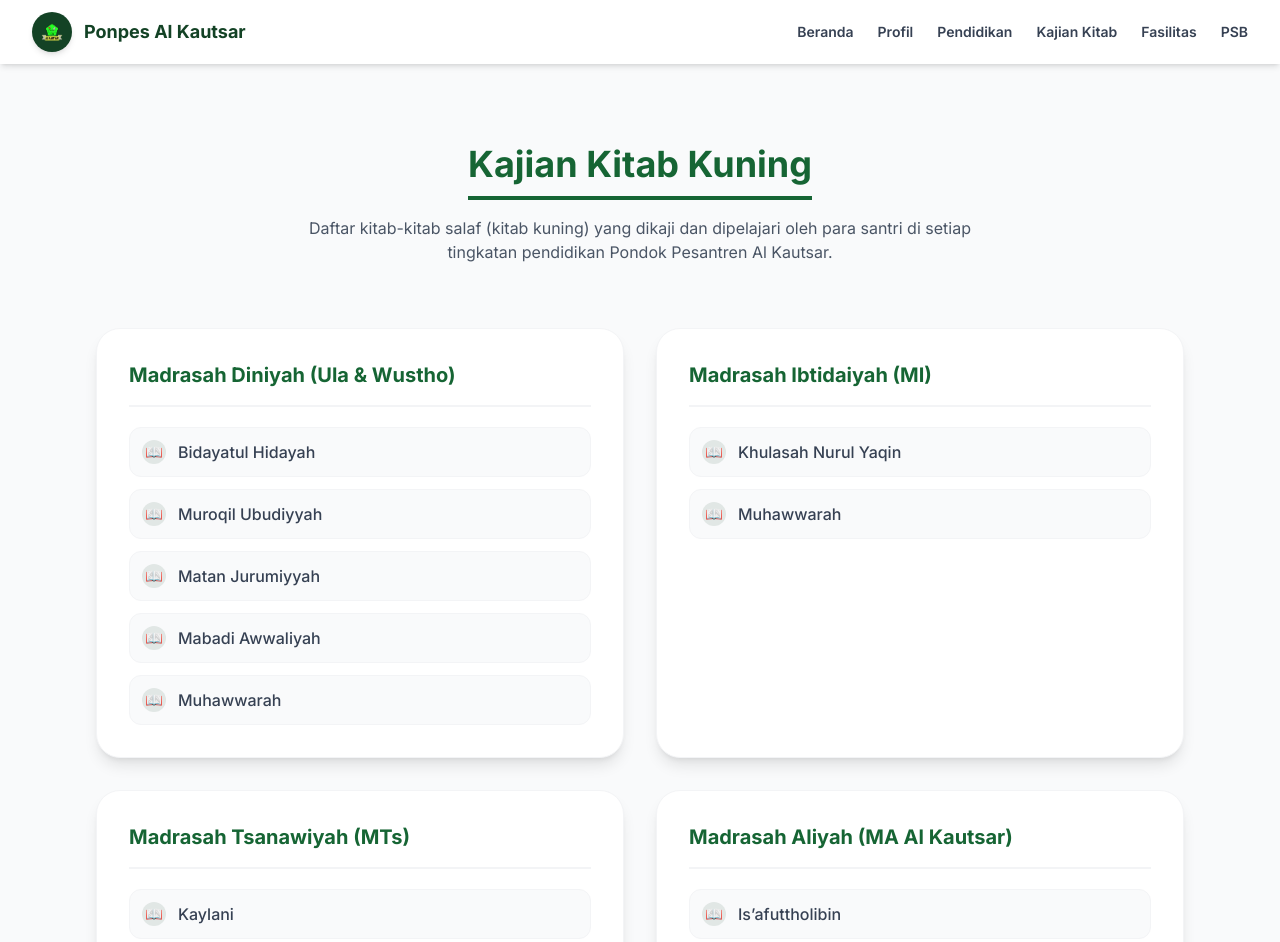
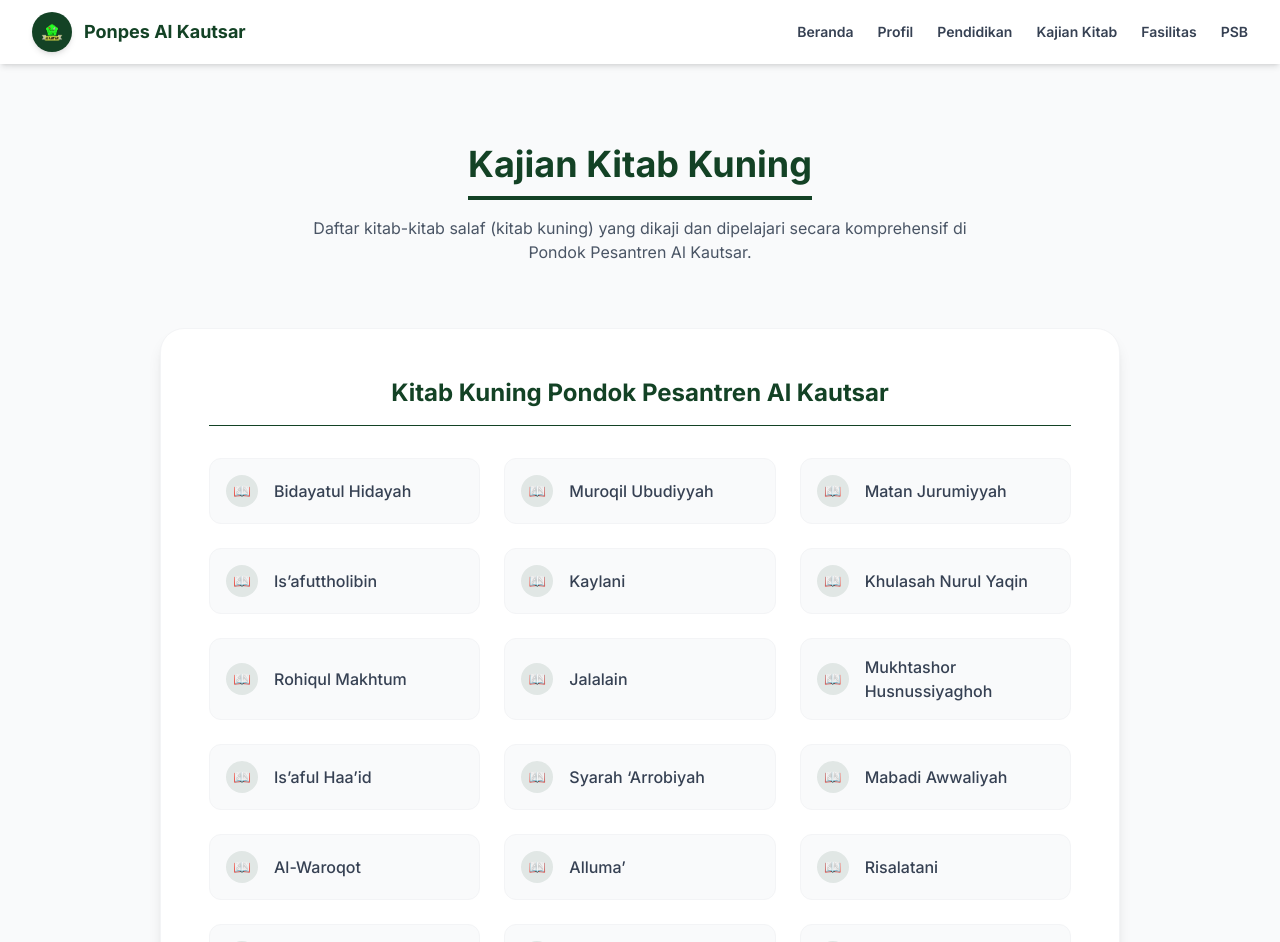
Before and after one commit to PONPEALKAUTSAR/PROFIL-PONDOK, a Next.js app: page /kitab in a window 1280 px wide. Shown: the top 942 px of the page. Built offline with nearby package versions, Linux system fonts and the light colour scheme.

Commit message:
update kitab

```diff
--- a/app/kitab/page.tsx
+++ b/app/kitab/page.tsx
@@ -1,59 +1,66 @@
+// app/kitab/page.tsx
 "use client";
-
 import FadeIn from "@/components/FadeIn";
 
-const daftarKitab = [
-	{
-		unit: "Madrasah Diniyah (Ula & Wustho)",
-		kitab: ["Bidayatul Hidayah", "Muroqil Ubudiyyah", "Matan Jurumiyyah", "Mabadi Awwaliyah", "Muhawwarah"],
-	},
-	{
-		unit: "Madrasah Ibtidaiyah (MI)",
-		kitab: ["Khulasah Nurul Yaqin", "Muhawwarah"],
-	},
-	{
-		unit: "Madrasah Tsanawiyah (MTs)",
-		kitab: ["Kaylani", "Rohiqul Makhtum", "Mukhtashor Husnussiyaghoh", "Is’aful Haa’id", "Al-Waroqot", "Muhawwarah"],
-	},
-	{
-		unit: "Madrasah Aliyah (MA Al Kautsar)",
-		kitab: ["Is’afuttholibin", "Jalalain", "Syarah ‘Arrobiyah", "Alluma’", "Risalatani", "Zubdatul Itqon", "Al-Adzkar An-Nawawi", "Muhawwarah"],
-	},
+// Daftar semua kitab kuning dijadikan satu kesatuan
+const daftarSemuaKitab = [
+  "Bidayatul Hidayah",
+  "Muroqil Ubudiyyah",
+  "Matan Jurumiyyah",
+  "Is’afuttholibin",
+  "Kaylani",
+  "Khulasah Nurul Yaqin",
+  "Rohiqul Makhtum",
+  "Jalalain",
+  "Mukhtashor Husnussiyaghoh",
+  "Is’aful Haa’id",
+  "Syarah ‘Arrobiyah",
+  "Mabadi Awwaliyah",
+  "Al-Waroqot",
+  "Alluma’",
+  "Risalatani",
+  "Zubdatul Itqon",
+  "Al-Adzkar An-Nawawi",
+  "Muhawwarah"
 ];
 
 export default function KitabPage() {
   return (
-		<div className="py-20 px-4 sm:px-6 lg:px-8 max-w-6xl mx-auto">
+    <div className="py-20 px-4 sm:px-6 lg:px-8 max-w-5xl mx-auto">
       <FadeIn>
         <div className="text-center mb-16">
-					<h1 className="text-3xl md:text-4xl font-bold text-pesantren mb-4 border-b-4 border-pesantren inline-block pb-3">
+          <h1 className="text-3xl md:text-4xl font-bold text-[#134225] mb-4 border-b-4 border-[#134225] inline-block pb-3">
             Kajian Kitab Kuning
           </h1>
           <p className="text-gray-600 max-w-2xl mx-auto text-base">
-						Daftar kitab-kitab salaf (kitab kuning) yang dikaji dan dipelajari oleh para santri di setiap tingkatan pendidikan Pondok Pesantren Al Kautsar.
+            Daftar kitab-kitab salaf (kitab kuning) yang dikaji dan dipelajari secara komprehensif di Pondok Pesantren Al Kautsar.
           </p>
         </div>
       </FadeIn>
 
-			<div className="grid grid-cols-1 md:grid-cols-2 gap-8">
-				{daftarKitab.map((item, index) => (
-					<FadeIn key={index} delay={index * 0.1}>
-						<div className="bg-white p-8 rounded-3xl shadow-lg border border-gray-100 hover:shadow-xl transition duration-300 h-full">
-							<h2 className="text-xl font-bold text-pesantren border-b-2 border-gray-100 pb-4 mb-5">
-								{item.unit}
+      <FadeIn delay={0.1}>
+        <div className="bg-white p-8 md:p-12 rounded-3xl shadow-lg border border-gray-100">
+          <h2 className="text-2xl font-bold text-[#134225] mb-8 text-center border-b pb-4">
+            Kitab Kuning Pondok Pesantren Al Kautsar
           </h2>
-							<ul className="space-y-3">
-								{item.kitab.map((namaKitab, idx) => (
-									<li key={idx} className="flex items-center gap-3 text-gray-700 text-base font-medium bg-gray-50 p-3 rounded-xl border border-gray-100">
-										<span className="flex items-center justify-center w-6 h-6 rounded-full bg-[#134225]/10 text-[#134225] text-sm">📖</span>
-										{namaKitab}
-									</li>
+
+          {/* Grid responsif: 1 kolom di HP, 2 kolom di Tablet, 3 kolom di Laptop */}
+          <div className="grid grid-cols-1 sm:grid-cols-2 md:grid-cols-3 gap-4 md:gap-6">
+            {daftarSemuaKitab.map((namaKitab, idx) => (
+              <div
+                key={idx}
+                className="flex items-center gap-4 text-gray-700 text-base font-medium bg-gray-50 hover:bg-green-50 p-4 rounded-xl border border-gray-100 hover:border-green-200 hover:shadow-md transition duration-300"
+              >
+                <span className="flex items-center justify-center w-8 h-8 rounded-full bg-[#134225]/10 text-[#134225] text-sm flex-shrink-0">
+                  📖
+                </span>
+                <span>{namaKitab}</span>
+              </div>
             ))}
-							</ul>
+          </div>
+
         </div>
       </FadeIn>
-				))}
-			</div>
     </div>
   );
 }
```
Lines whose indentation alone changed are shown as unchanged.
